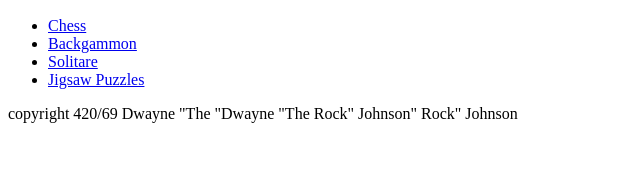
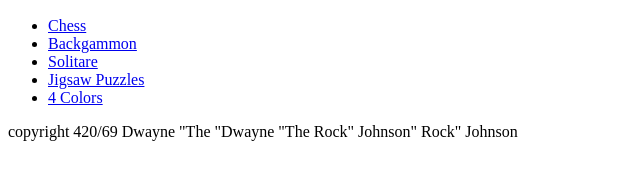
Before and after one commit to BobzGames/boardgames, a plain HTML site: page index.html in a window 1280 px wide. Shown: the part 295-474 px from the top of the page, without its empty margins (0-640 px from the left). Drawn offline with Linux system fonts and the light colour scheme.

Commit message:
Update index.html

```diff
--- a/index.html
+++ b/index.html
@@ -25,5 +25,10 @@
             <span class="name">Jigsaw Puzzles</span>
           </a>
         </li>
+        <li id="page_622" class="page ">
+          <a class="page_url" href="4colors.html">
+            <span class="name">4 Colors</span>
+          </a>
+        </li>
     </ul>
   <p>copyright 420/69 Dwayne "The "Dwayne "The Rock" Johnson" Rock" Johnson</p>
```
